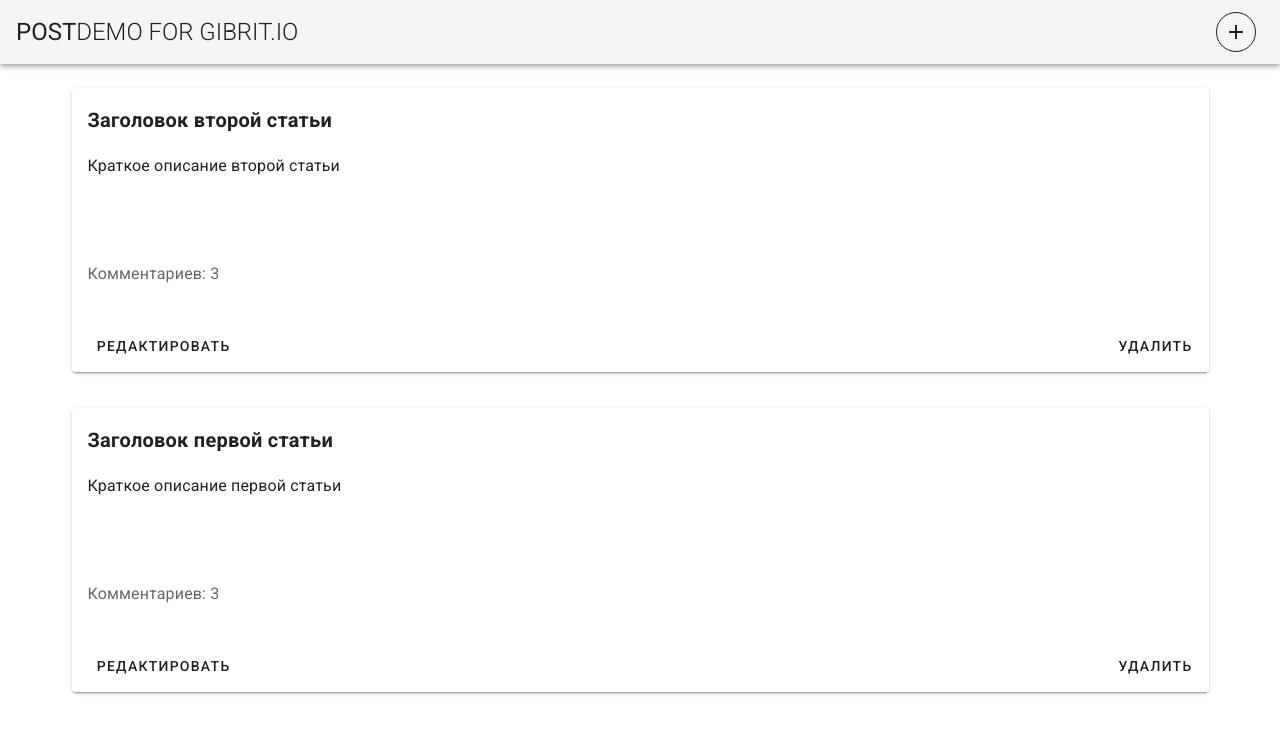
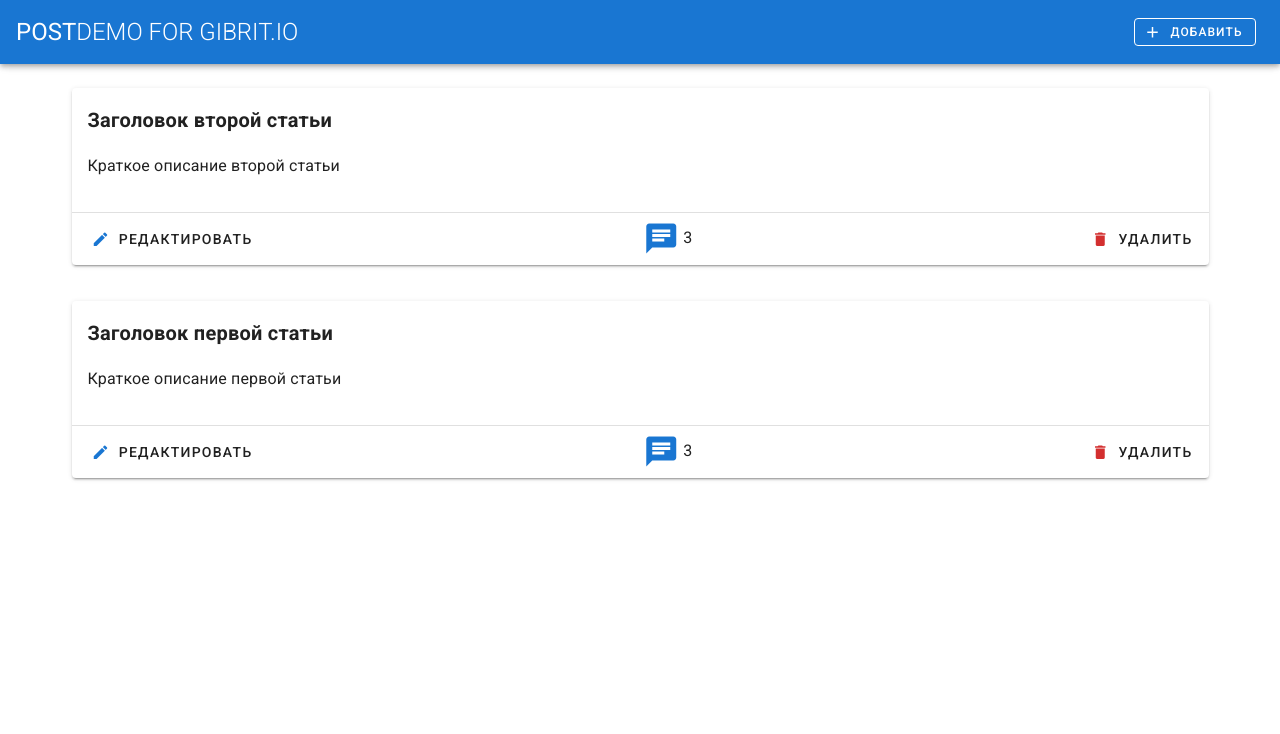
Before and after one commit to eMagixe/post-demo, a Vue app: page / in a window 1280 px wide. Shown: the top 734 px of the page. Built offline with nearby package versions, Linux system fonts and the light colour scheme.

Commit message:
Add icons

```diff
--- a/package.json
+++ b/package.json
@@ -22,7 +22,7 @@
     "eslint": "^5.16.0",
     "eslint-plugin-vue": "^5.0.0",
     "sass": "^1.17.4",
-    "sass-loader": "^7.1.0",
+    "sass-loader": "^7.3.1",
     "vue-cli-plugin-vuetify": "^1.0.1",
     "vue-template-compiler": "^2.6.10",
     "vuetify-loader": "^1.2.2"
@@ -37,7 +37,7 @@
       "eslint:recommended"
     ],
     "rules": {
-        "no-console": "off"
+      "no-console": "off"
     },
     "parserOptions": {
       "parser": "babel-eslint"
--- a/src/App.vue
+++ b/src/App.vue
@@ -1,16 +1,16 @@
 <template>
   <v-app>
-    <v-app-bar app>
+    <v-app-bar app class="primary" dark>
         <v-toolbar-title class="headline text-uppercase">
             <span>Post</span>
             <span class="font-weight-light">Demo for gibrit.io</span>
         </v-toolbar-title>
         <v-spacer></v-spacer>
-        <v-btn class="mx-2" small outlined fab>
-            <v-icon @click="create" dark>mdi-plus</v-icon>
+        <v-btn @click="create" class="mx-2" small outlined>
+            <v-icon left dark>mdi-plus</v-icon>
+            Добавить
         </v-btn>
     </v-app-bar>
-
     <v-content>
       <ListPost/>
     </v-content>
@@ -32,3 +32,9 @@ export default {
     }
 }
 </script>
+
+<style>
+.pointer {
+    cursor: pointer;
+}
+</style>
--- a/src/components/Editable.vue
+++ b/src/components/Editable.vue
@@ -2,7 +2,10 @@
   <v-row>
     <v-dialog v-model="dialog">
       <template v-slot:activator="{ on }" >
-        <v-btn class="ml-3" text v-on="on">Редактировать</v-btn>
+        <v-btn class="ml-3" text v-on="on">
+            <v-icon middle left color="blue darken-2">mdi-pencil</v-icon>
+            Редактировать
+            </v-btn>
       </template>
       <v-card>
         <v-card-title>
--- a/src/components/Post.vue
+++ b/src/components/Post.vue
@@ -4,24 +4,20 @@
                 class="mx-auto mb-3"
                 max-width="100%"
             >
-            <div @click="view = !view">
+            <div class="pointer" @click="view = !view">
                 <v-card-title>
                     <h4>{{ postdata.title }}</h4>
                 </v-card-title>
-
                 <v-card-text>
                     <p class="subtitle-1">{{ postdata.description }}</p>
                 </v-card-text>
             </div>
-
-            <v-card-text>
-                <div v-if="view" v-html="postdata.content"></div>
+            <v-divider v-if="view"></v-divider>
+            <v-card-text v-if="view">
+                <div v-html="postdata.content"></div>
             </v-card-text>
-            <v-card-text>
-                 <p v-if="!view" class="subtitle-1">
-                    Комментариев: {{ postdata.comments.length }}
-                </p>
-                <div v-else>
+            <v-card-text v-if="view">
+                <div>
                     <h3>Добавить комментарии</h3>
                     <v-form class="mt-5">
                         <v-text-field
@@ -35,13 +31,14 @@
                         <v-btn
                         :disabled="!valid"
                         color="success"
-                        class="mr-4"
+                        class="mr-4 mb-5"
                         @click="addComment"
                         >
                         Добавить
                         </v-btn>
+                    <v-divider></v-divider>
                     </v-form>
-                    <v-list>
+                    <v-list class="mt-5">
                     <h3>Комментарии</h3>
                     <v-list-item-group color="primary">
                         <v-list-item
@@ -53,17 +50,25 @@
                             <v-list-item-subtitle v-text="comment.text"></v-list-item-subtitle>
                         </v-list-item-content>
                         <v-btn class="mx-2" small outlined fab>
-                            <v-icon @click="delComment(comment)" dark>mdi-minus</v-icon>
+                            <v-icon color="red darken-2" @click="delComment(comment)" dark>mdi-minus</v-icon>
                         </v-btn>
                         </v-list-item>
                     </v-list-item-group>
                     </v-list>
                 </div>
             </v-card-text>
-
+            <v-divider></v-divider>
             <v-card-actions>
                 <editable :post='postdata'></editable>
-                <v-btn @click="remove(postdata)" text>Удалить</v-btn>
+                <div v-if="!view">
+                    <v-icon large color="blue darken-2">mdi-message-text</v-icon>
+                    {{ postdata.comments.length }}
+                </div>
+                <v-spacer></v-spacer>
+                <v-btn @click="remove(postdata)" text>
+                    <v-icon middle left color="red darken-2">mdi-delete</v-icon>
+                    Удалить
+                </v-btn>
             </v-card-actions>
         </v-card>
   </v-container>
--- a/src/store/modules/post.js
+++ b/src/store/modules/post.js
@@ -57,9 +57,9 @@ export default {
         },
         create (state) {
             const post = {
-                title: 'Заголовок',
-                description: 'Описание',
-                content: 'Полный текст статьи',
+                title: '',
+                description: '',
+                content: '',
                 comments: []
             }
             state.posts.push(post)
```
Also changed, not shown: 1 other file (tests, documents, lock files or other folders).
